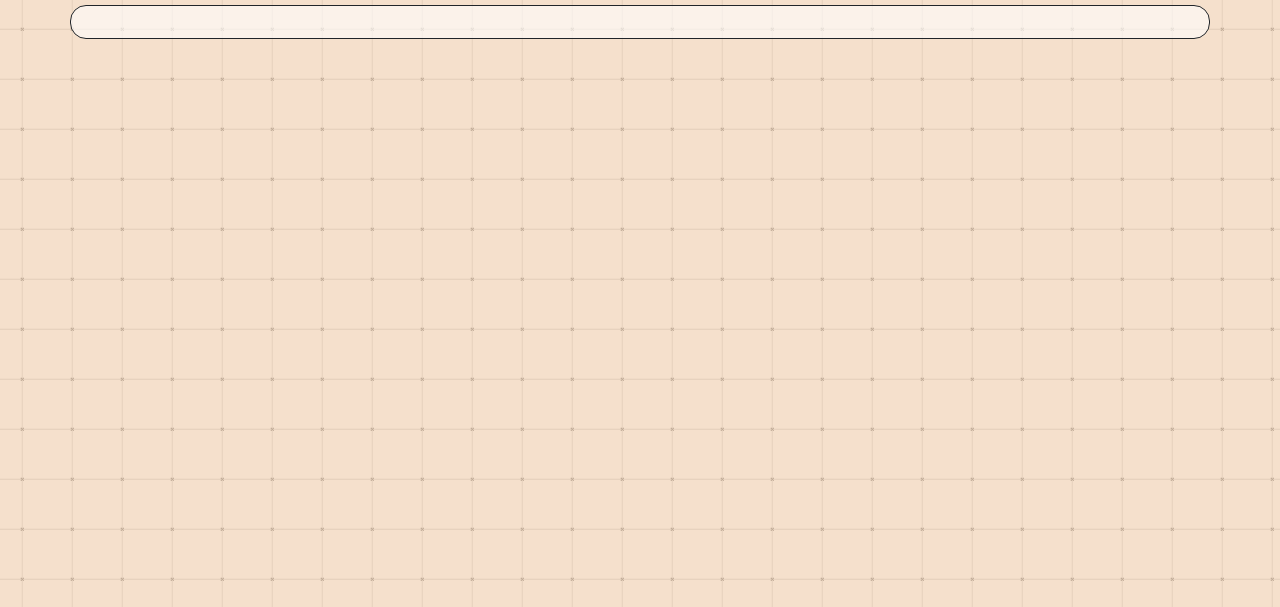
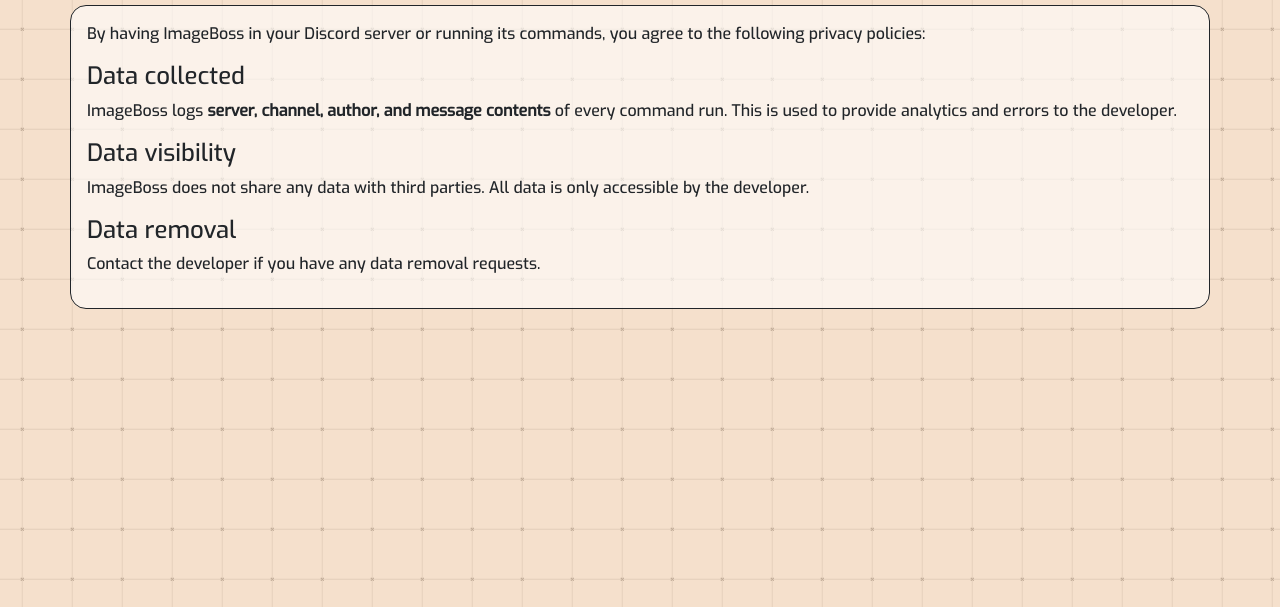
Before and after one commit to bossbadi-web/imageboss, a plain HTML site: page privacy.html in a window 1280 px wide. Shown: the part 193-800 px from the top of the page. Drawn offline with nearby package versions, Linux system fonts and the light colour scheme.

Commit message:
Update privacy policy

```diff
--- a/privacy.html
+++ b/privacy.html
@@ -60,7 +60,20 @@
     <h1>Privacy Policy</h1>
 
     <section class="container text-container">
+      <p>
+        By having ImageBoss in your Discord server or running its commands, you agree to the following privacy policies:
+      </p>
+      <h4 id="data-collected">Data collected</h4>
+      <p>
+        ImageBoss logs <strong>server, channel, author, and message contents</strong> of every command run. This is used
+        to provide analytics and errors to the developer.
+      </p>
 
+      <h4 id="data-visibility">Data visibility</h4>
+      <p>ImageBoss does not share any data with third parties. All data is only accessible by the developer.</p>
+
+      <h4 id="data-removal">Data removal</h4>
+      <p>Contact the developer if you have any data removal requests.</p>
     </section>
 
     <script
```
